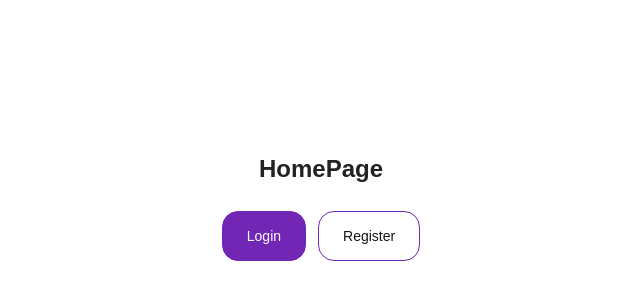
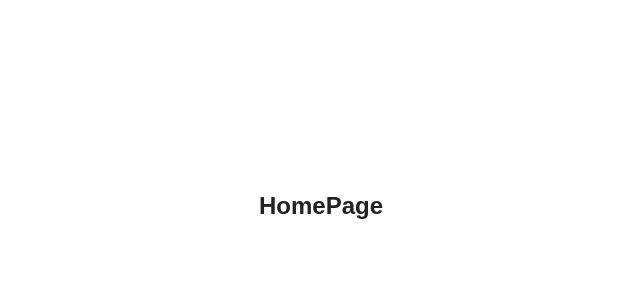
Before and after one commit to elsabilah1/secondhand-fe, a Next.js app: page / in a window 1280 px wide. Shown: the part 194-494 px from the top of the page, without its empty margins (319-959 px from the left). Built offline with nearby package versions, Linux system fonts and the light colour scheme.

Commit message:
initial commit

```diff
--- a/pages/index.js
+++ b/pages/index.js
@@ -11,12 +11,6 @@ export default function Home() {
         <Text type="heading/24" weight="bold">
           HomePage
         </Text>
-        <div className="space-x-3">
-          <Button onClick={() => router.replace('/login')}>Login</Button>
-          <Button onClick={() => router.replace('/register')} variant="outline">
-            Register
-          </Button>
-        </div>
       </div>
     </div>
   )
```
